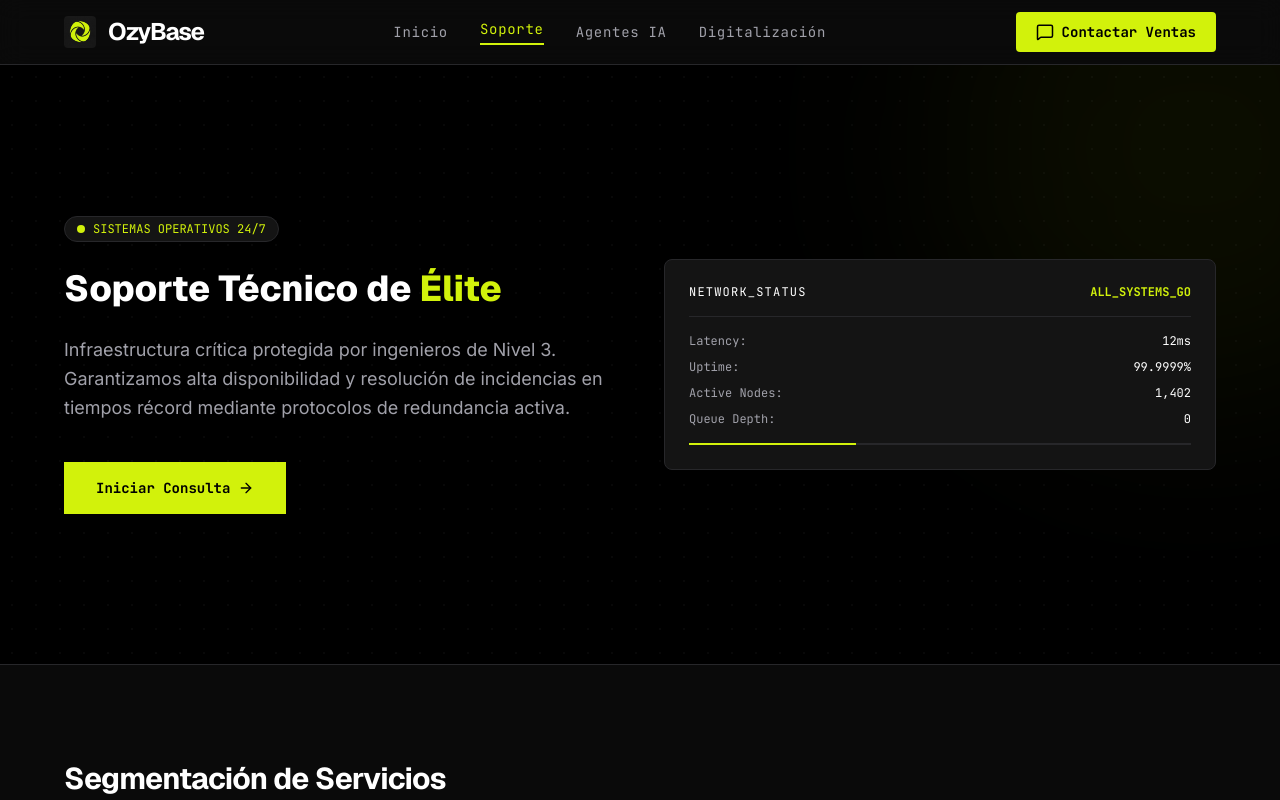
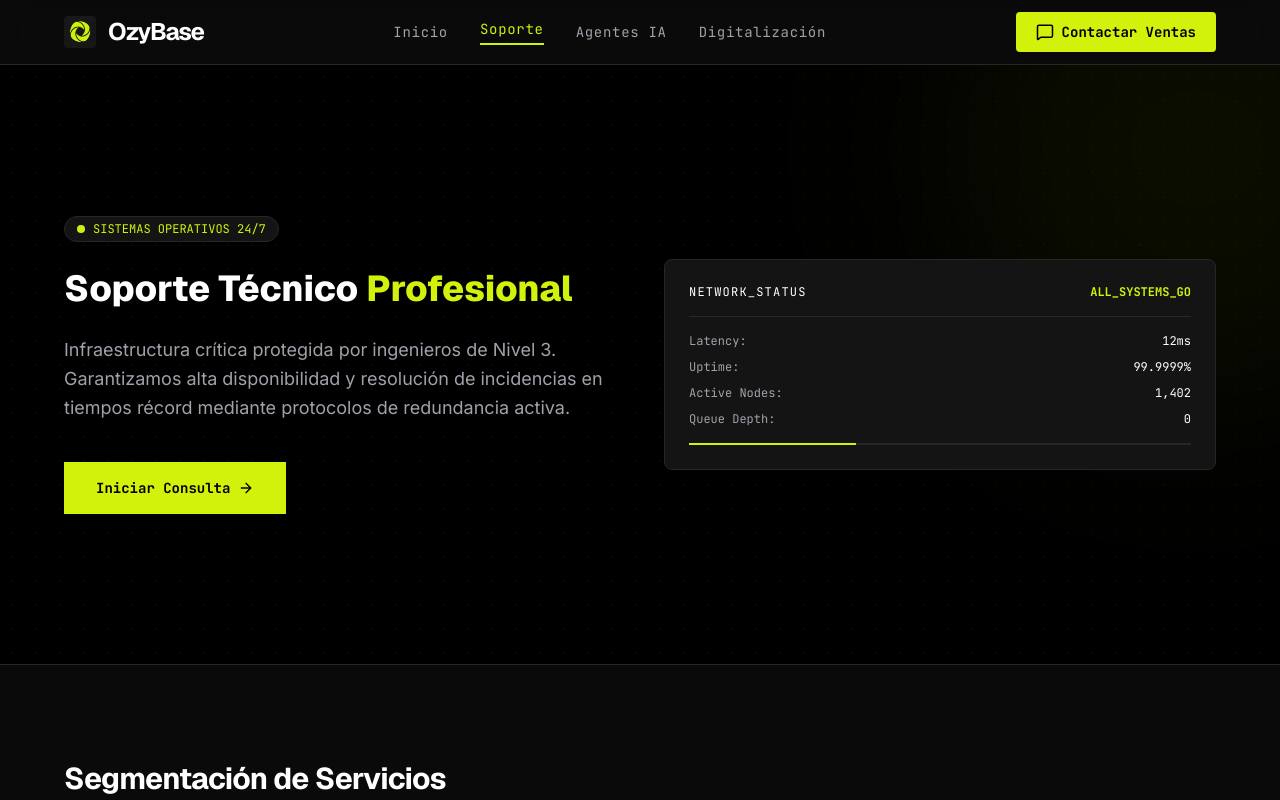
Before and after one commit to Xangel0s/ozylandingpage, a Next.js app in the folder ozybase-landing/: page /soporte in a window 1280 px wide. Shown: the top 800 px of the page. Built offline with nearby package versions, Linux system fonts and the light colour scheme.

Commit message:
fix: change elite keyword to profesional in support section and metadata

```diff
--- a/ozybase-landing/src/app/soporte/page.tsx
+++ b/ozybase-landing/src/app/soporte/page.tsx
@@ -4,7 +4,7 @@ import Footer from "@/components/Footer";
 import { Server, TrendingUp, ShieldAlert, ArrowRight, ShieldCheck, HelpCircle, Activity, Bolt, BookOpen, Shield, CheckCircle } from "lucide-react";
 
 export const metadata: Metadata = {
-  title: "Soporte Técnico de Élite 24/7 | OzyBase",
+  title: "Soporte Técnico Profesional 24/7 | OzyBase",
   description: "Protegemos tu infraestructura crítica con ingenieros de Nivel 3. Garantizamos alta disponibilidad y resolución rápida de incidencias con SLAs dedicados.",
   alternates: {
     canonical: "https://ozybase.com/soporte",
@@ -28,7 +28,7 @@ export default function Soporte() {
                 SISTEMAS OPERATIVOS 24/7
               </div>
               <h1 className="font-headline text-4xl md:text-6.5xl font-extrabold text-white leading-tight">
-                Soporte Técnico de <span className="text-success-neon">Élite</span>
+                Soporte Técnico <span className="text-success-neon">Profesional</span>
               </h1>
               <p className="text-terminal-gray text-base md:text-lg leading-relaxed font-sans">
                 Infraestructura crítica protegida por ingenieros de Nivel 3. Garantizamos alta disponibilidad y resolución de incidencias en tiempos récord mediante protocolos de redundancia activa.
--- a/ozybase-landing/src/components/BentoFeatures.tsx
+++ b/ozybase-landing/src/components/BentoFeatures.tsx
@@ -39,7 +39,7 @@ export default function BentoFeatures() {
             Soluciones de Ingeniería Avanzada
           </h2>
           <p className="text-terminal-gray text-base md:text-lg">
-            Combinamos el soporte de élite humano con agentes autónomos de inteligencia artificial para asegurar la resiliencia operativa de tu negocio.
+            Combinamos el soporte profesional humano con agentes autónomos de inteligencia artificial para asegurar la resiliencia operativa de tu negocio.
           </p>
         </div>
 
```
